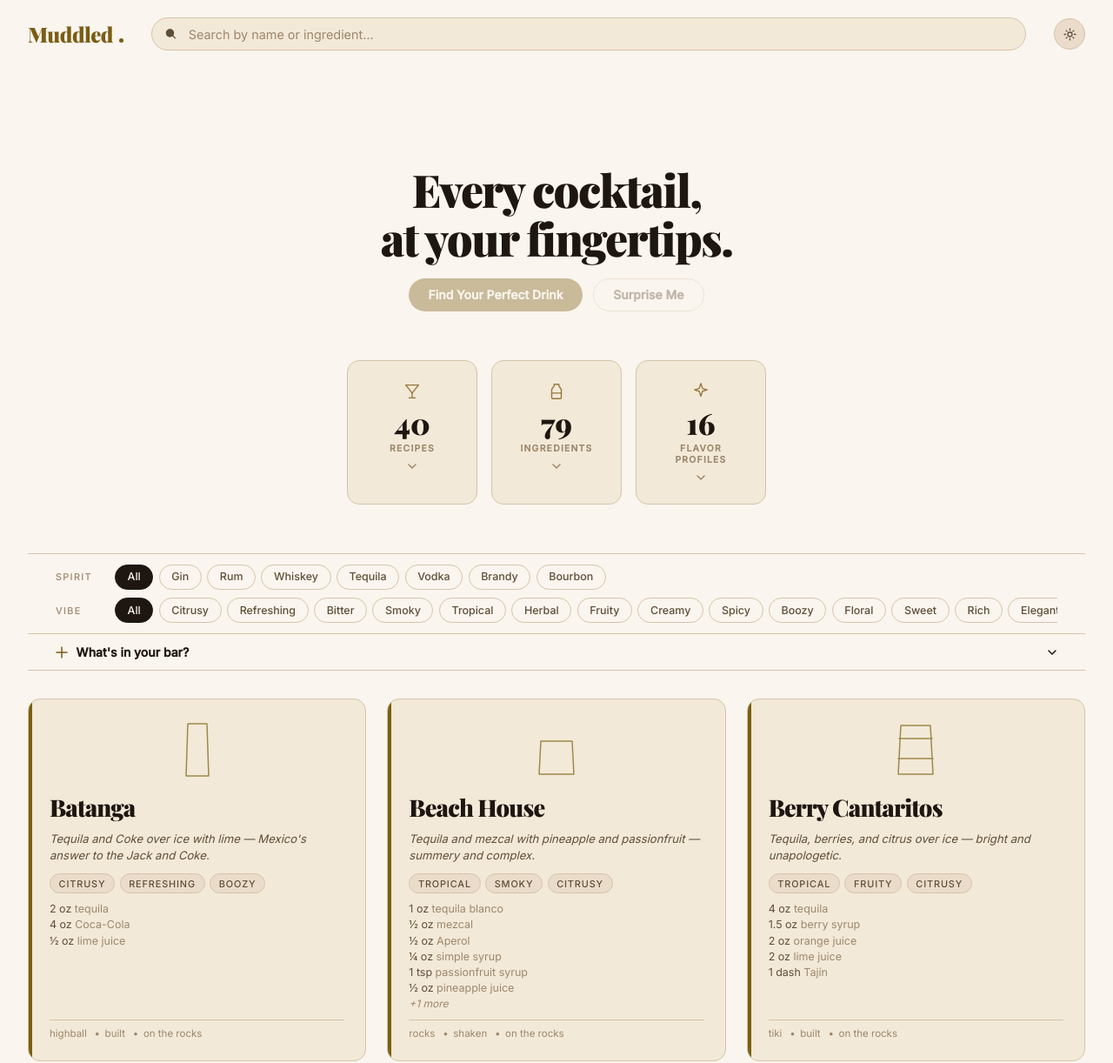
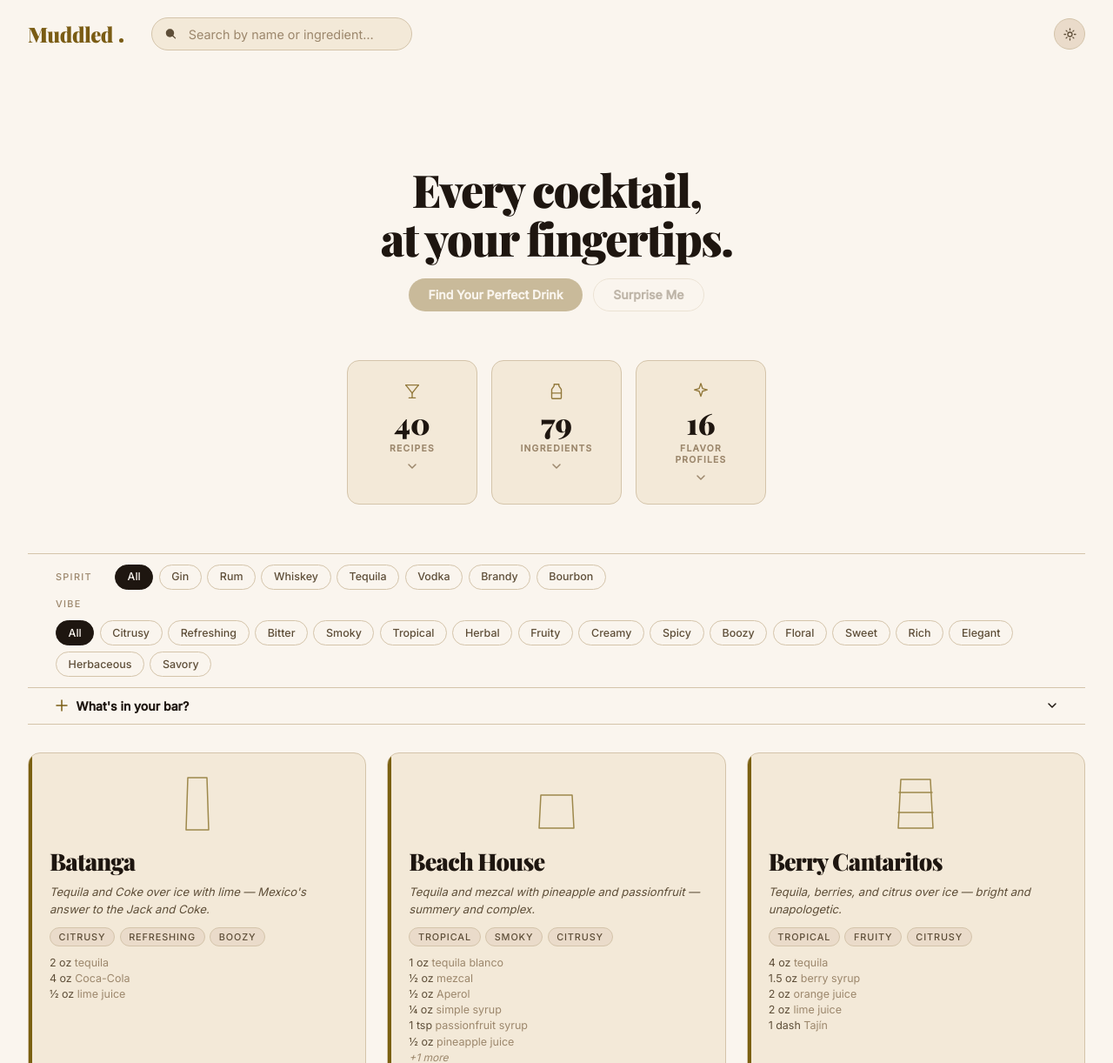
Before and after one commit to spncrbck/cocktail-recipes, a Flask app: page / in a window 1280 px wide. Shown: the top 1222 px of the page at 87% size. Run offline with Flask 3, Linux system fonts and the light colour scheme; data comes from the database, SQL or seed files in the repository; some web fonts are replaced.

Commit message:
Fix header width, narrow search bar, allow filter wrapping, show more button visibility

```diff
--- a/static/style.css
+++ b/static/style.css
@@ -74,6 +74,8 @@ body {
   align-items: center;
   gap: 2rem;
   padding: 1.25rem 2rem;
+  max-width: 1400px;
+  margin: 0 auto;
 }
 
 .site-title {
@@ -108,6 +110,7 @@ body {
 
 .search-wrap {
   position: relative;
+  max-width: 300px;
 }
 
 /* ── Theme toggle ── */
@@ -174,11 +177,8 @@ body {
   display: flex;
   align-items: center;
   gap: 0.75rem;
-  overflow-x: auto;
-  scrollbar-width: none;
-  -ms-overflow-style: none;
+  flex-wrap: wrap;
 }
-.filter-row::-webkit-scrollbar { display: none; }
 
 .filter-label {
   font-size: 0.68rem;
@@ -193,7 +193,11 @@ body {
 .filter-chips {
   display: flex;
   gap: 0.4rem;
-  flex-wrap: nowrap;
+  flex-wrap: wrap;
+}
+
+#spirit-show-more {
+  display: inline-flex;
 }
 
 .chip {
```
